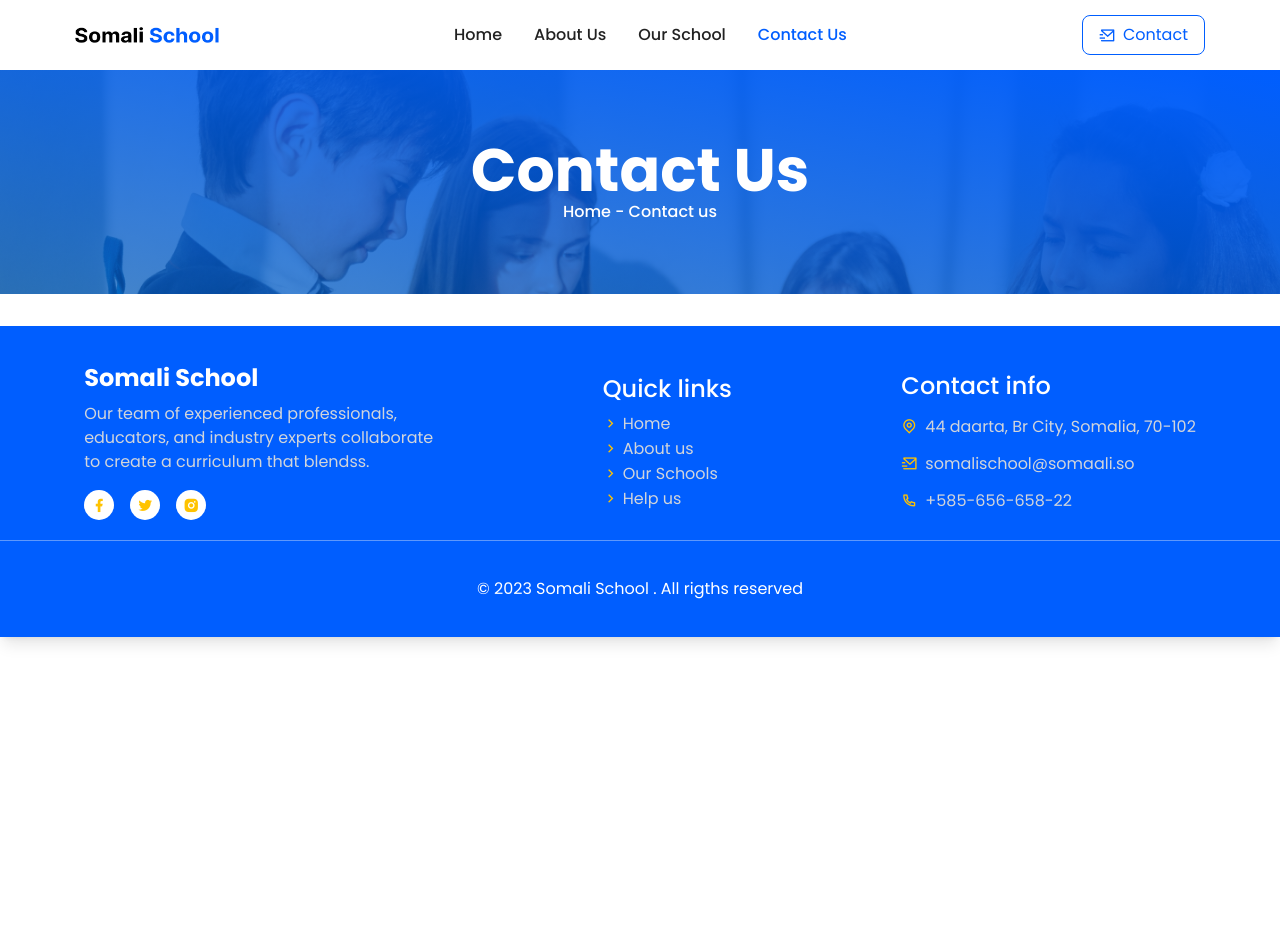
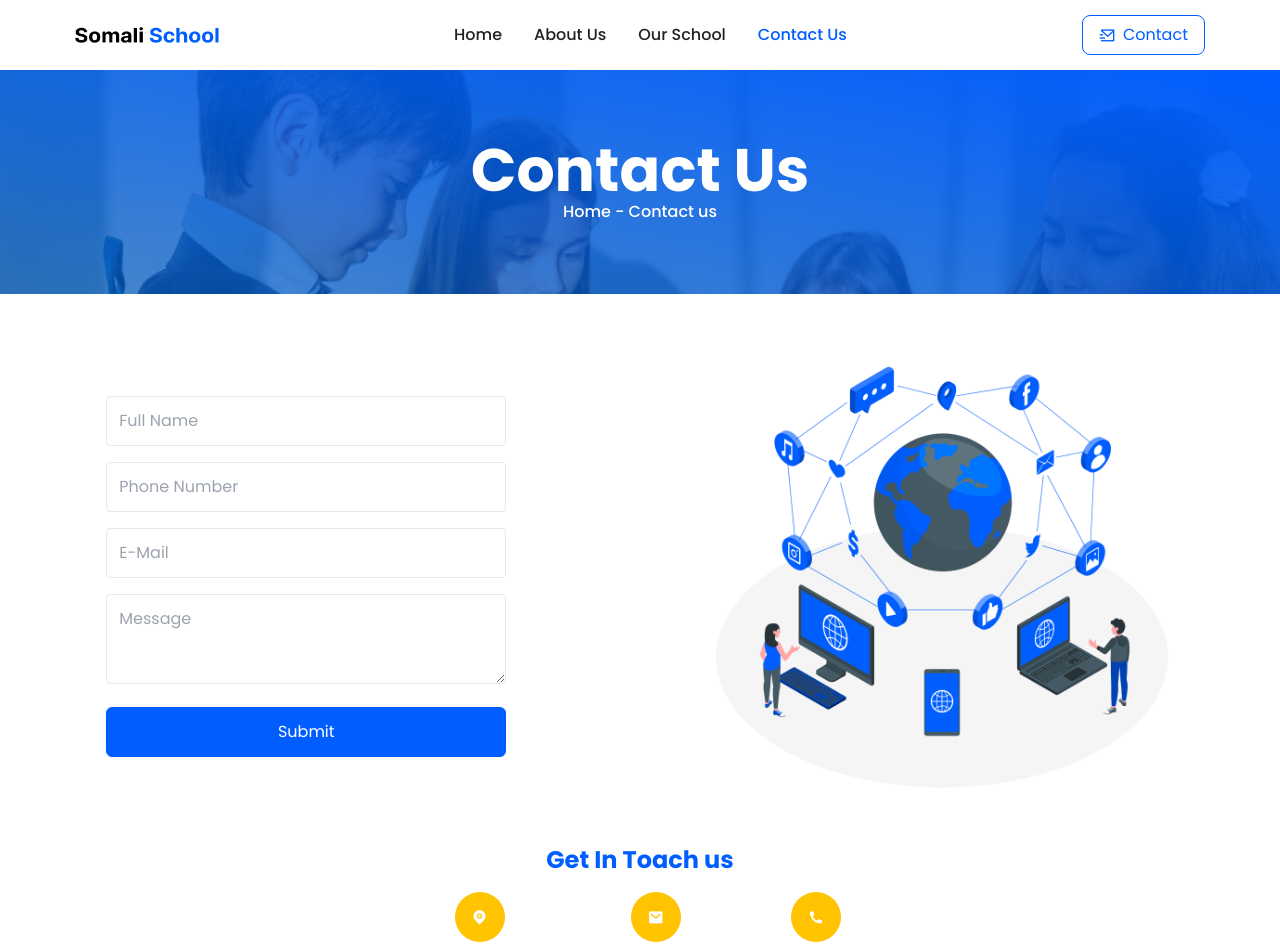
Before and after one commit to Amesasolutions/School-website, a React (Vite) app: page /Contact-us in a window 1280 px wide. Shown: the top 952 px of the page. Before the commit the page ends 800 px from the top, so only its background shows below. Built offline with nearby package versions, Linux system fonts and the light colour scheme.

Commit message:
contact-page

```diff
--- /dev/null
+++ b/src/components/ContactContent/ContactForms.jsx
@@ -0,0 +1,98 @@
+import React from 'react'
+import imageC from '../../assets/images/ss2.png'
+function ContactForms() {
+    return (
+        <section>
+            {/* ========= First  Container ========= */}
+            <div className='container'>
+                {/* ========= Forms section======== */}
+                <div className='flex flex-col md:flex-row justify-center items-center gap-[18%]'>
+
+                    <form className=' flex flex-col gap-4'>
+                        {/* ------INFO INPUTS----- */}
+                        <div className='w-full md:w-[25rem] '>
+                            <input
+                                type="text"
+                                name='user_FirstName'
+                                placeholder='Full Name'
+                                className='border rounded p-3 w-full outline-primaryColor '
+                            />
+                        </div>
+
+
+                        <div className='w-full md:w-[25rem]'>
+                            <input
+                                type="number"
+                                name='user_number'
+                                placeholder='Phone Number'
+
+                                className='border rounded p-3 w-full  outline-primaryColor'
+                            />
+                        </div>
+
+                        <div className='w-full md:w-[25rem]'>
+                            <input
+                                type="email"
+                                name='user_email'
+                                placeholder='E-Mail'
+                                className=' border rounded p-3 w-full outline-primaryColor'
+                            />
+                        </div>
+                        <div className='w-full md:w-[25rem]'>
+                            <textarea
+                                placeholder="Message"
+                                id="input"
+                                className='border rounded h-[90px] w-full p-3 outline-primaryColor'
+
+                                name='message'
+                            ></textarea>
+                        </div>
+
+
+                        <button
+                            type='submit'
+                            className=' text-white w-full p-3 rounded-[6px] bg-primaryColor border border-solid border-primaryColor cursor-pointer hover:bg-white  hover:text-primaryColor ease-in duration-200'
+                        >Submit</button>
+                    </form>
+                    {/* ========= Image section======== */}
+                    <div className="md:w-[29rem] w-[18rem] mt-6 md:mt-0">
+                        <figure
+                            data-aos="fade-zoom-in"
+                            data-aos-delay="50"
+                            data-aos-duration="1500"
+                        >
+                            <img src={imageC} alt="Hero image" className="w-full" />
+                        </figure>
+                    </div>
+                </div>
+
+            </div>
+
+            {/* ========= second Container       ========= */}
+            <div className='justify-center mt-9'>
+              <h1 className='text-center text-primaryColor text-2xl font-bold my-4'>Get In Toach us</h1>
+              <div className='flex flex-col md:flex-row justify-center gap-8 w-full'>
+                <div className='text-center items-center'>
+                  <p  className='bg-secondaryColor  justify-center rounded-[50%] w-[50px] h-[50px] leading-[50px] text-center text-white mx-auto'><i class="ri-map-pin-fill"></i></p>
+                  <p className='text-center pt-3 '>Mogadisho, Somalia</p>
+                </div>
+
+                <div className='justify-center items-center '>
+                  <p className='bg-secondaryColor justify-center rounded-[50%] w-[50px] h-[50px] leading-[50px] text-center text-white mx-auto'><i class="ri-mail-fill"></i></p>
+                  <p className='text-center pt-3'>school@som.so</p>
+                </div>
+
+                <div className='text-center '>
+                  <p  className='bg-secondaryColor justify-center rounded-[50%] w-[50px] h-[50px] leading-[50px] text-center text-white mx-auto'><i class="ri-phone-fill"></i></p>
+                  <p className='text-center pt-3'>+252 61 8334532 </p>
+                </div>
+
+              </div>
+            </div>
+
+
+        </section>
+    )
+}
+
+export default ContactForms
--- a/src/pages/Contact.jsx
+++ b/src/pages/Contact.jsx
@@ -2,6 +2,7 @@ import React, {useEffect} from "react";
 import Header from "../components/header/Header";
 import Footer from "../components/Footer/Footer";
 import Cover from "../components/ContactContent/Cover";
+import ContactForms from "../components/ContactContent/ContactForms";
 
 function Contact() {
   useEffect(() => {
@@ -12,6 +13,7 @@ function Contact() {
     <>
       <Header />
       <Cover/>
+      <ContactForms/>
       <Footer />
     </>
   );
```
Also changed, not shown: src/assets/images/ss.jpg (added), src/assets/images/ss2.png (added).
